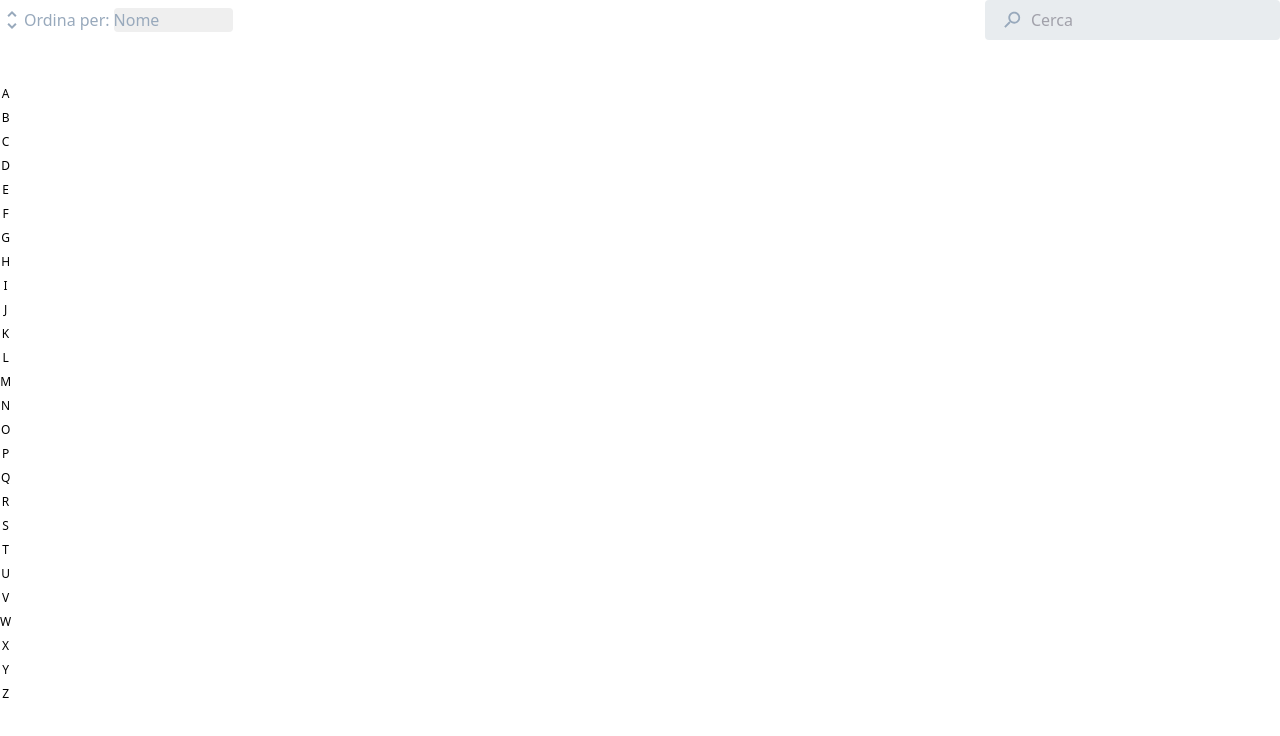
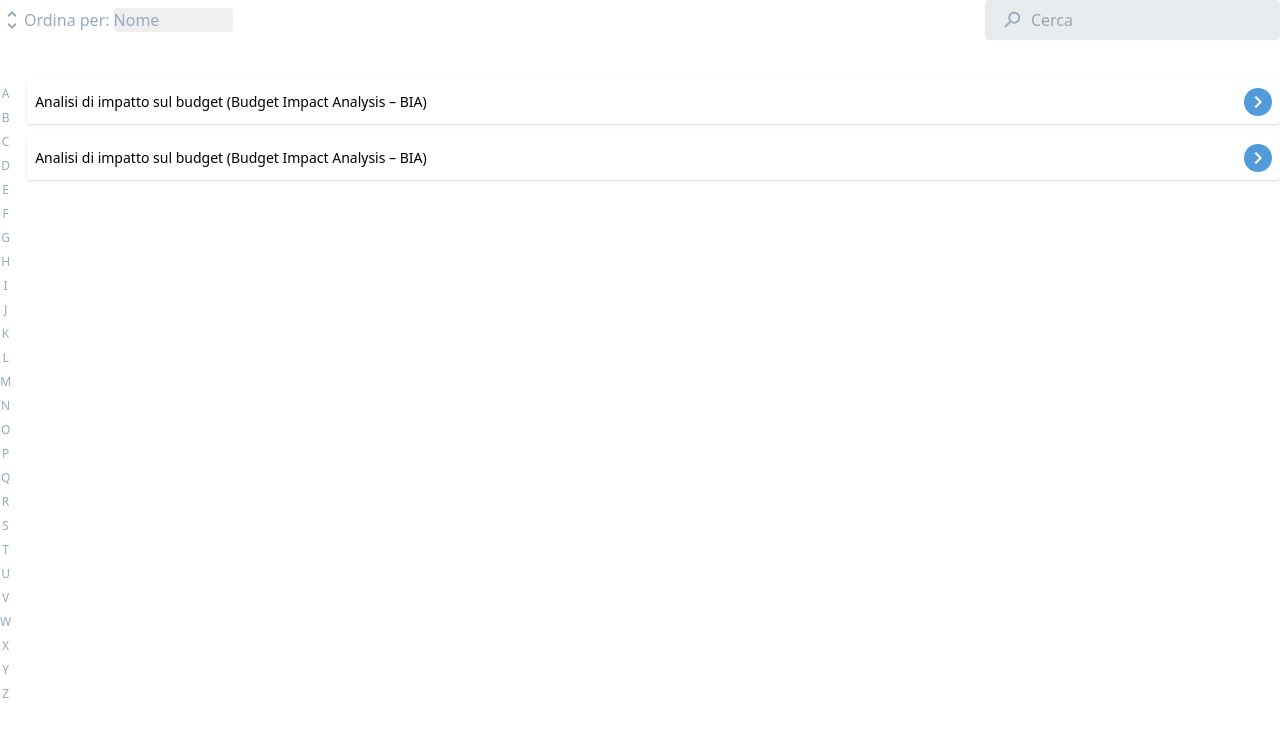
Before and after one commit to meik1998dev/embed-app, a React app: page / in a window 1280 px wide. Shown: the top 736 px of the page. Built offline with nearby package versions, Linux system fonts and the light colour scheme.

Commit message:
add glossary row

```diff
--- a/src/Api/Api.js
+++ b/src/Api/Api.js
@@ -55,7 +55,6 @@ const Api = {
   getData: async (glossaryId) => {
     await fakeApi(200)
 
-    const data = await get(`/`, { config: true }).then(() => {
     return {
       glossaryId,
       theme: defaultTheme,
@@ -63,9 +62,18 @@ const Api = {
       search: true,
       filters: true,
     }
-    })
 
-    return data
+    // const data = await get(`/`, { config: true }).then(() => {
+    //   return {
+    //     glossaryId,
+    //     theme: defaultTheme,
+    //     alphabet: true,
+    //     search: true,
+    //     filters: true,
+    //   }
+    // })
+
+    // return data
   },
 }
 
--- a/src/Components/Alphabet/Alphabet.js
+++ b/src/Components/Alphabet/Alphabet.js
@@ -9,7 +9,7 @@ const AlphabetScroll = () => {
         <div
           key={letter}
           onClick={() => console.log(letter)}
-          className="gl-mb-2 gl-text-xs gl-cursor-pointer">
+          className="gl-mb-2 gl-text-xs gl-cursor-pointer gl-text-gray">
           {letter}
         </div>
       ))}
--- /dev/null
+++ b/src/Components/Glossary/Glossary.js
@@ -0,0 +1,17 @@
+import GlossaryRow from 'Components/GlossaryRow/GlossaryRow'
+
+const Glossary = () => {
+  return (
+    <>
+      <div className="gl-mb-3">
+        <GlossaryRow name="Analisi di impatto sul budget (Budget Impact Analysis – BIA)" />
+      </div>
+
+      <div className="gl-mb-3">
+        <GlossaryRow name="Analisi di impatto sul budget (Budget Impact Analysis – BIA)" />
+      </div>
+    </>
+  )
+}
+
+export default Glossary
--- /dev/null
+++ b/src/Components/GlossaryRow/GlossaryRow.js
@@ -0,0 +1,32 @@
+import PropTypes from 'prop-types'
+import { memo } from 'react'
+
+const GlossaryRow = ({ name }) => {
+  return (
+    <div className="gl-shadow gl-rounded gl-px-2">
+      <div
+        className="gl-flex gl-items-center gl-justify-between gl-flex-wrap gl-cursor-pointer"
+        onClick={() => console.log('row')}>
+        <div className="gl-text-sm gl-py-3">{name}</div>
+
+        <div className="gl-bg-primary gl-rounded-full gl-w-7 gl-h-7 gl-flex gl-items-center gl-justify-center gl-py-3">
+          <svg
+            className="gl-fill-current gl-text-white"
+            xmlns="http://www.w3.org/2000/svg"
+            height="24px"
+            viewBox="0 0 24 24"
+            width="24px">
+            <path d="M0 0h24v24H0V0z" fill="none" />
+            <path d="M10.02 6L8.61 7.41 13.19 12l-4.58 4.59L10.02 18l6-6-6-6z" />
+          </svg>
+        </div>
+      </div>
+    </div>
+  )
+}
+
+GlossaryRow.propTypes = {
+  name: PropTypes.string.isRequired,
+}
+
+export default memo(GlossaryRow)
--- a/src/Components/Wrapper/Wrapper.js
+++ b/src/Components/Wrapper/Wrapper.js
@@ -7,6 +7,7 @@ import defaultTheme from 'Theme/defaultTheme'
 import SelectOrder from 'Components/SelectOrder/SelectOrder'
 import InputSearch from 'Components/InputSearch/InputSearch'
 import Alphabet from 'Components/Alphabet/Alphabet'
+import Glossary from 'Components/Glossary/Glossary'
 
 const Wrapper = ({ glossaryId }) => {
   const { isLoading, isError, data, error } = useQuery(
@@ -41,7 +42,15 @@ const Wrapper = ({ glossaryId }) => {
         <InputSearch />
       </div>
 
-      <Alphabet />
+      <div className="gl-flex">
+        <div className="gl-pl-4 gl-order-2 lg:gl-pl-0 lg:gl-pr-4 lg:gl-order-1 gl-relative">
+          <Alphabet />
+        </div>
+
+        <div className="gl-flex-1 gl-order-1 lg:gl-order-2">
+          <Glossary />
+        </div>
+      </div>
     </>
   )
 }
```
Lines whose indentation alone changed are shown as unchanged.
